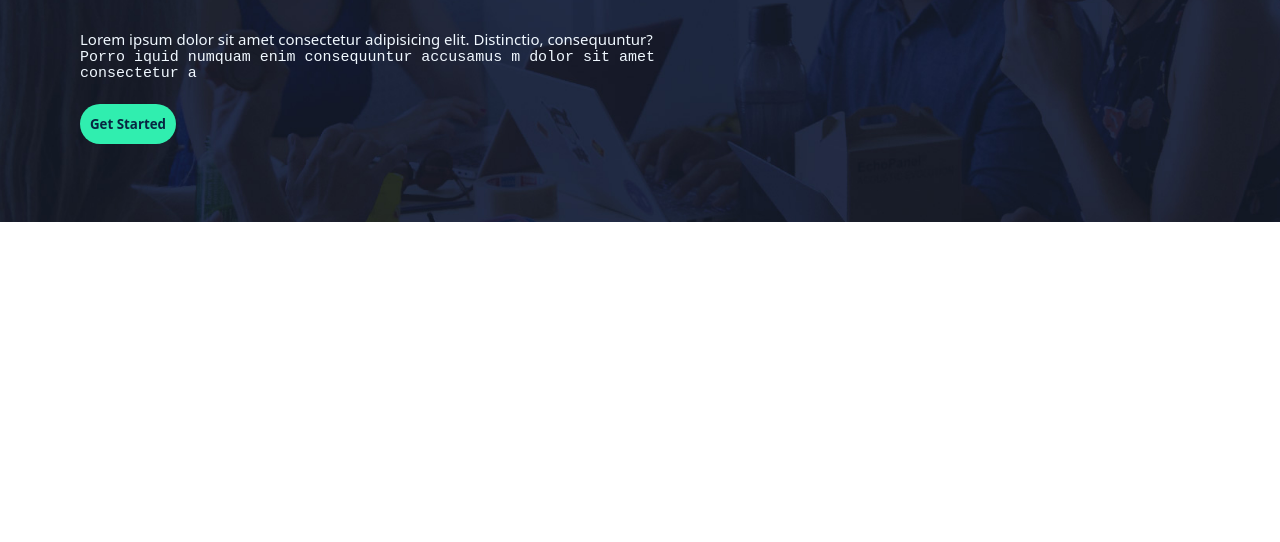
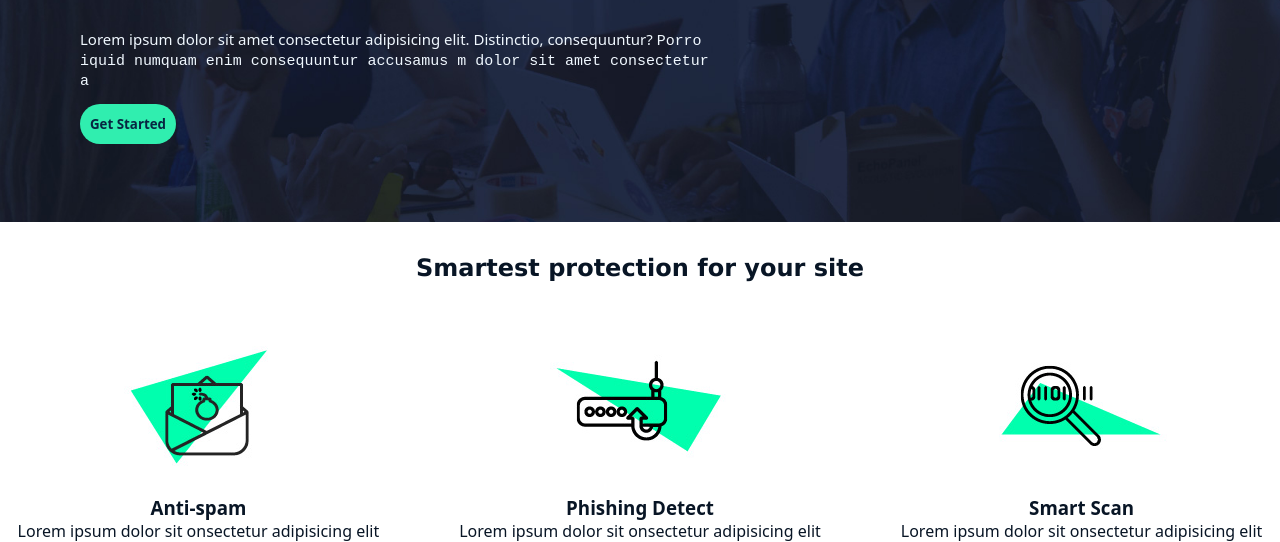
Before and after one commit to SAntiGB05/Atlas, a plain HTML site: page index.html in a window 1280 px wide. Shown: the part 278-820 px from the top of the page. Drawn offline with Linux system fonts and the light colour scheme.

Commit message:
section del main terminada

```diff
--- a/Styles/style.css
+++ b/Styles/style.css
@@ -66,7 +66,7 @@
   }
 
   .tex-header{
-    width: 45%;
+    width: 50%;
     height: 15%;
     margin-left: 5rem;
     margin-top: 2rem;
@@ -76,9 +76,6 @@
   .tex-header > h3{
     font-family: system-ui, -apple-system, BlinkMacSystemFont, 'Segoe UI', Roboto, Oxygen, Ubuntu, Cantarell, 'Open Sans', 'Helvetica Neue', sans-serif;
     font-weight: 400;
-    display: flex;
-    flex-wrap: wrap;
-    align-items: end;
   }
 
   .tex-header > h3 > span {
@@ -103,3 +100,43 @@
     font-weight: 650;
     font-family: system-ui, -apple-system, BlinkMacSystemFont, 'Segoe UI', Roboto, Oxygen, Ubuntu, Cantarell, 'Open Sans', 'Helvetica Neue', sans-serif;
   }
+
+  .protection{
+    display: flex;
+    justify-content: center;
+    flex-direction: column;
+  }
+
+  .title-2{
+    display: flex;
+    justify-content: center;
+    font-family: Verdana, Geneva, Tahoma, sans-serif;
+    margin: 2rem;
+    color: rgb(8, 21, 37);
+  }
+
+  .smart-protect{
+    width: 100%;
+    display: flex;
+    gap: 5rem;
+    justify-content: center;
+  }
+
+  .conteiner{
+    display: flex;
+    justify-content: center;
+    align-items: center;
+    flex-direction: column;
+  }
+
+  .conteiner > h3{
+      font-family: system-ui, -apple-system, BlinkMacSystemFont, 'Segoe UI', Roboto, Oxygen, Ubuntu, Cantarell, 'Open Sans', 'Helvetica Neue', sans-serif;
+      font-weight: 640;
+      color: rgb(8, 21, 37);
+  }
+
+  .conteiner > p{
+    font-family: system-ui, -apple-system, BlinkMacSystemFont, 'Segoe UI', Roboto, Oxygen, Ubuntu, Cantarell, 'Open Sans', 'Helvetica Neue', sans-serif;
+    font-weight: 440;
+    color: rgb(8, 21, 37);
+}
--- a/index.html
+++ b/index.html
@@ -4,7 +4,7 @@
   <meta charset="UTF-8">
   <meta name="viewport" content="width=device-width, initial-scale=1.0">
   <link rel="stylesheet" href="Styles/style.css">
-  <title>Document</title>
+  <title>Atlas</title>
 </head>
 <body>
   <header>
@@ -27,7 +27,28 @@
     </section>
   </header>
   <main>
-
+    <section class="protection">
+      <div class="title-2">
+        <h2>Smartest protection for your site</h2>
+      </div>
+      <div class="smart-protect">
+        <div class="conteiner">
+          <img src="Assets/Images/smart-protect-1.jpg" alt="">
+          <h3>Anti-spam</h3>
+          <p>Lorem ipsum dolor sit onsectetur adipisicing elit</p>
+          </div>
+        <div class="conteiner">
+          <img src="Assets/Images/smart-protect-2.jpg" alt="">
+          <h3>Phishing Detect</h3>
+          <p>Lorem ipsum dolor sit onsectetur adipisicing elit</p>
+        </div>
+        <div class="conteiner">
+          <img src="Assets/Images/smart-protect-3.jpg" alt="">
+          <h3>Smart Scan</h3>
+          <p>Lorem ipsum dolor sit onsectetur adipisicing elit</p>
+        </div>
+      </div>
+    </section>
   </main>
   <footer>
 
```
